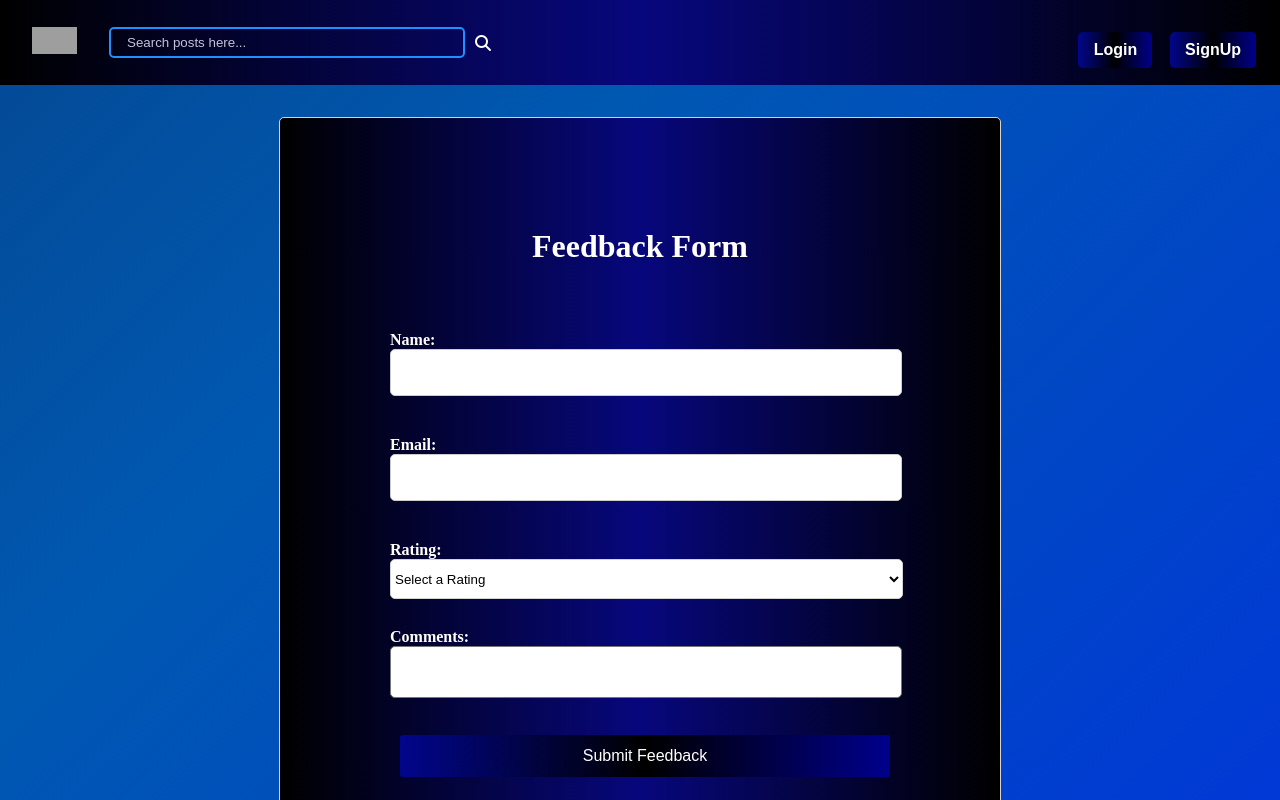
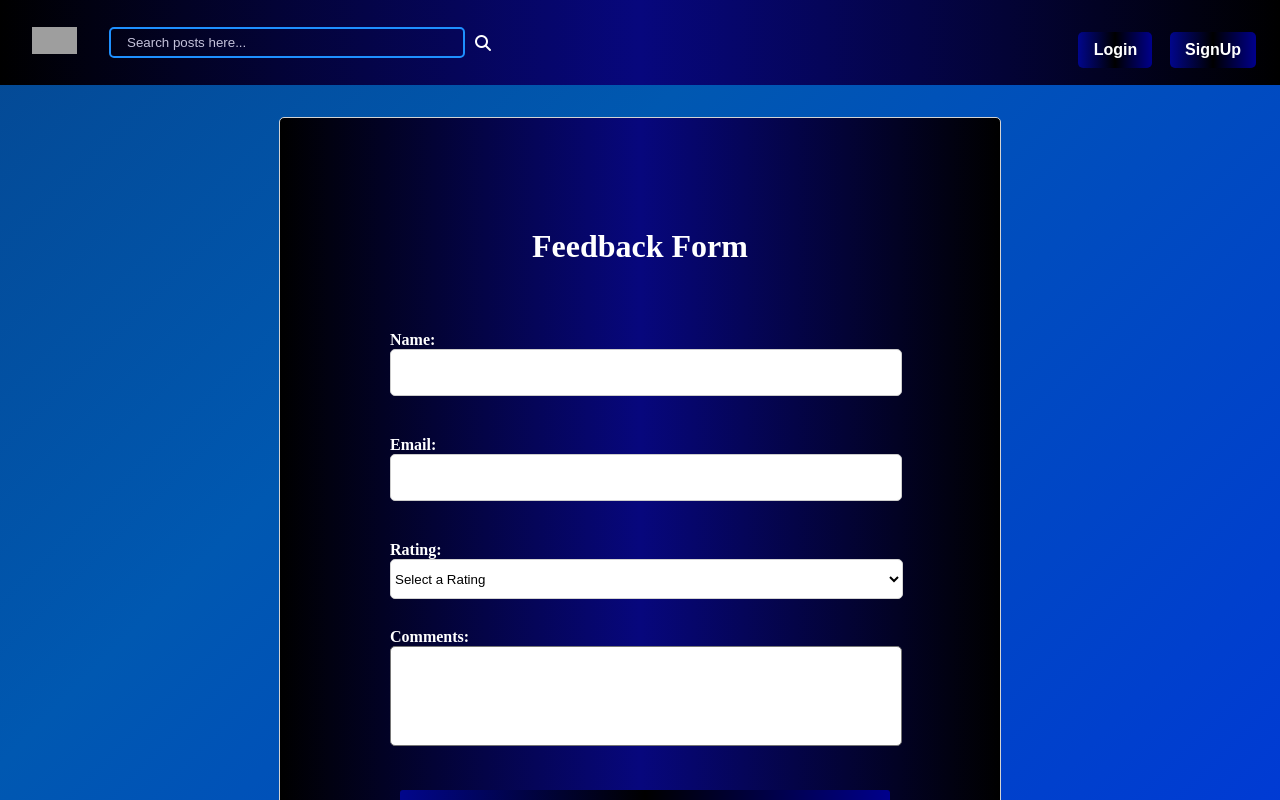
Before and after one commit to itss0urav/Anywhere-frontend, a React (Vite) app: page /FeedbackForm in a window 1280 px wide. Shown: the top 800 px of the page. Built offline with nearby package versions, Linux system fonts and the light colour scheme; no server answers; grey boxes are pictures that could not be loaded; a web font is replaced by a local one.

Commit message:
post link position

```diff
--- a/src/components/Pages/FeedbackForm/FeedbackForm.jsx
+++ b/src/components/Pages/FeedbackForm/FeedbackForm.jsx
@@ -78,7 +78,9 @@ const FeedbackForm = () => {
             />
           </label>
         </div>
-        <button type="submit">Submit Feedback</button>
+        <button className={styles.buttonHeight} type="submit">
+          Submit Feedback
+        </button>
       </form>
     </div>
   );
--- a/src/components/Pages/FeedbackForm/FeedbackForm.module.css
+++ b/src/components/Pages/FeedbackForm/FeedbackForm.module.css
@@ -44,12 +44,15 @@ select {
   background-color: white;
   height: 40px;
 }
+.buttonHeight{
+  margin-top: 2rem;
+}
 
 button {
   margin-top: 15px;
 
   width: 98%;
-  margin-bottom: 10px;
+  margin-bottom: 15px;
   margin-left: 10px;
   background: linear-gradient(
     90deg,
@@ -74,9 +77,9 @@ button[type="submit"]:hover {
 
 .commentWrap {
   width: 100%;
-  height: 40px;
+  height: 90px;
   border-radius: 5px;
   outline: none;
   resize: none;
-  padding: 5px 5px;
+  padding: 4px 5px;
 }
--- a/src/components/Post/Post.module.css
+++ b/src/components/Post/Post.module.css
@@ -20,12 +20,6 @@
 }
 .linkGap{
   padding-top:1rem;
-  text-align: left;
-  margin-left: 3rem;
-  /* background-color: red; */
-  z-index: 10;
-  position: relative;
-  right: 15rem;
 }
 .userNAme {
   width: 100%;
```
